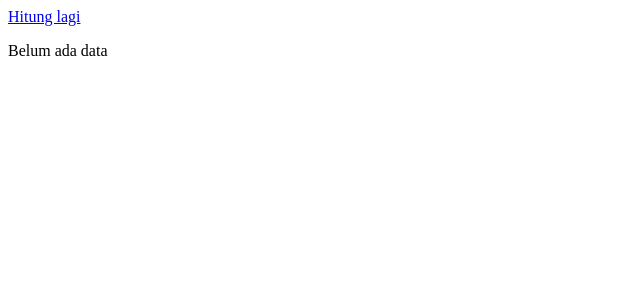
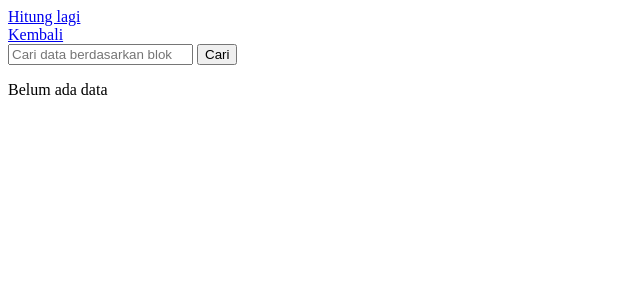
Before and after one commit to heriwahyudiono/oil-palm-seeds-counter, a PHP site: page /views/data.php in a window 1280 px wide. Shown: the top 300 px of the page, without its empty margins (0-640 px from the left). Run offline with PHP 8.4, Linux system fonts and the light colour scheme; data that the repository does not hold is empty.

Commit message:
first commit

```diff
--- a/models/DataModel.php
+++ b/models/DataModel.php
@@ -70,13 +70,30 @@ class DataModel
         return $data;
     }
 
+    public function getDataByBlok($blok_ke)
+    {
+        $stmt = $this->conn->prepare("SELECT * FROM data WHERE blok_ke = ?");
+        $stmt->bind_param("i", $blok_ke);
+        $stmt->execute();
+        $result = $stmt->get_result();
+        $data = array();
+
+        while ($row = $result->fetch_assoc()) {
+            $data[] = $row;
+        }
+
+        $stmt->close();
+
+        return $data;
+    }
+
     public function updateData($id, $jumlah, $keterangan = null)
     {
-    $tanggal_penghitungan = date('Y-m-d H:i:s');
-    $stmt = $this->conn->prepare("UPDATE data SET jumlah = ?, keterangan = ?, tanggal_penghitungan = ? WHERE id = ?");
-    $stmt->bind_param("issi", $jumlah, $keterangan, $tanggal_penghitungan, $id);
-    $stmt->execute();
-    $stmt->close();
+        $tanggal_penghitungan = date('Y-m-d H:i:s');
+        $stmt = $this->conn->prepare("UPDATE data SET jumlah = ?, keterangan = ?, tanggal_penghitungan = ? WHERE id = ?");
+        $stmt->bind_param("issi", $jumlah, $keterangan, $tanggal_penghitungan, $id);
+        $stmt->execute();
+        $stmt->close();
     }
 
     public function closeConnection()
--- a/views/data.php
+++ b/views/data.php
@@ -31,10 +31,47 @@
       border-radius: 3px;
     }
   </style>
+
+  <script>
+    function confirmDelete(id) {
+      if (confirm('Apakah Anda yakin ingin menghapus data ini?')) {
+        window.location.href = "../controllers/DeleteDataController.php?id=" + id;
+      }
+    }
+  </script>
+
+  <script src="https://code.jquery.com/jquery-3.6.0.min.js"></script>
+  <script>
+    $(document).ready(function() {
+      $('#search-form').submit(function(event) {
+        event.preventDefault(); // menghentikan pengiriman form
+        var blok_ke = $('#search-input').val(); // mendapatkan input dari form
+        $.ajax({
+          url: '../controllers/SearchDataController.php', // file yang akan dipanggil untuk melakukan pencarian data
+          type: 'POST',
+          data: {
+            blok_ke: blok_ke
+          }, // mengirimkan data blok yang akan dicari
+          success: function(response) {
+            $('tbody').remove(); // hapus semua baris data yang ada pada tabel
+            $('h3').remove(); // hapus semua judul blok yang ada
+            $('table').remove(); // hapus semua tabel yang ada
+            $('body').append(response); // menampilkan data hasil pencarian
+          }
+        });
+      });
+    });
+  </script>
 </head>
 
 <body>
-  <a href="./hitung.php">Hitung lagi</a>
+  <a href="./hitung.php">Hitung lagi</a><br>
+  <a href="./hitung.php">Kembali</a>
+
+  <form id="search-form">
+    <input type="text" id="search-input" placeholder="Cari data berdasarkan blok">
+    <input type="submit" value="Cari">
+  </form>
 
   <?php
   function formatDate($date)
@@ -104,7 +141,7 @@
           echo "<td>" . $currentRow['keterangan'] . "</td>";
           echo "<td class='action-buttons'>
             <a href='./hitung-ulang.php'>Hitung Ulang</a>
-            <a href='../controllers/DeleteDataController.php?id=" . $currentRow['id'] . "'>Delete</a>
+            <button onclick='confirmDelete(" . $currentRow['id'] . ")'>Delete</button>
           </td>";
           echo "</tr>";
         }
@@ -117,6 +154,5 @@
     echo "<p>Belum ada data</p>";
   }
   ?>
-
 </body>
 </html>
```
Also changed, not shown: controllers/SearchDataController.php (added, +71 -0 lines), views/search.php (added).
